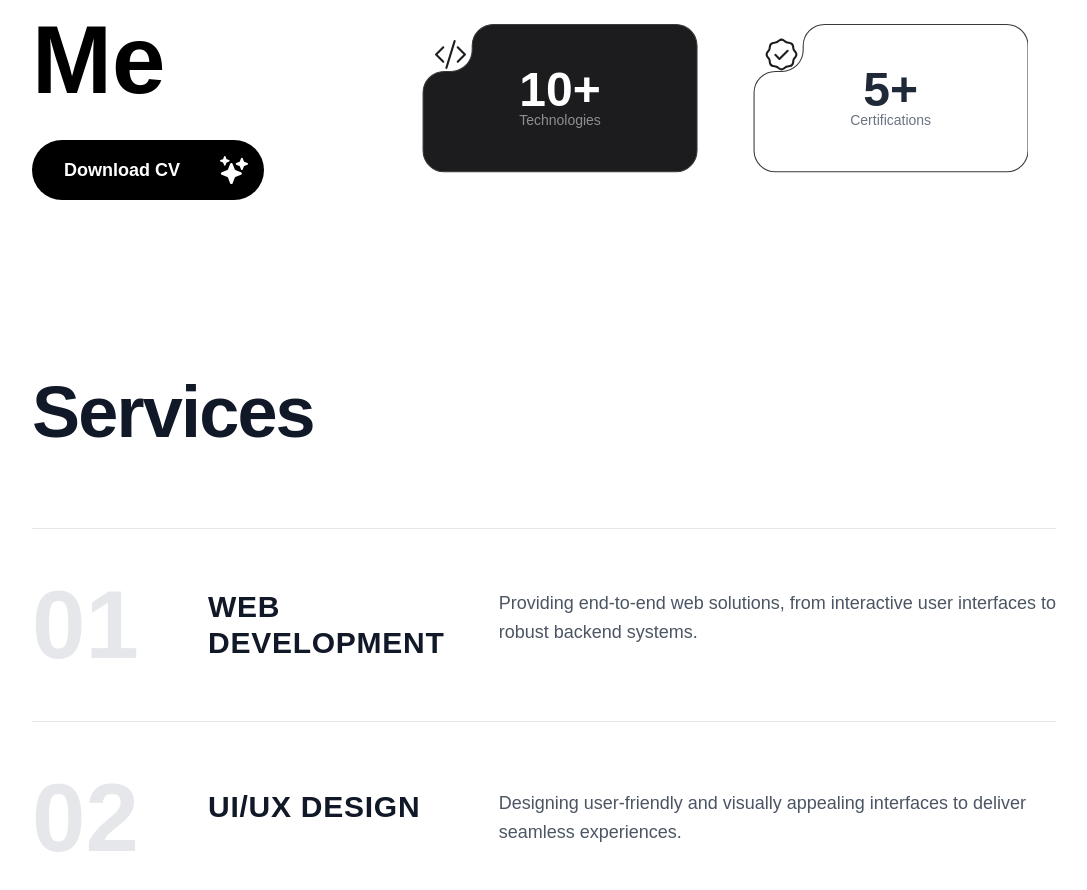
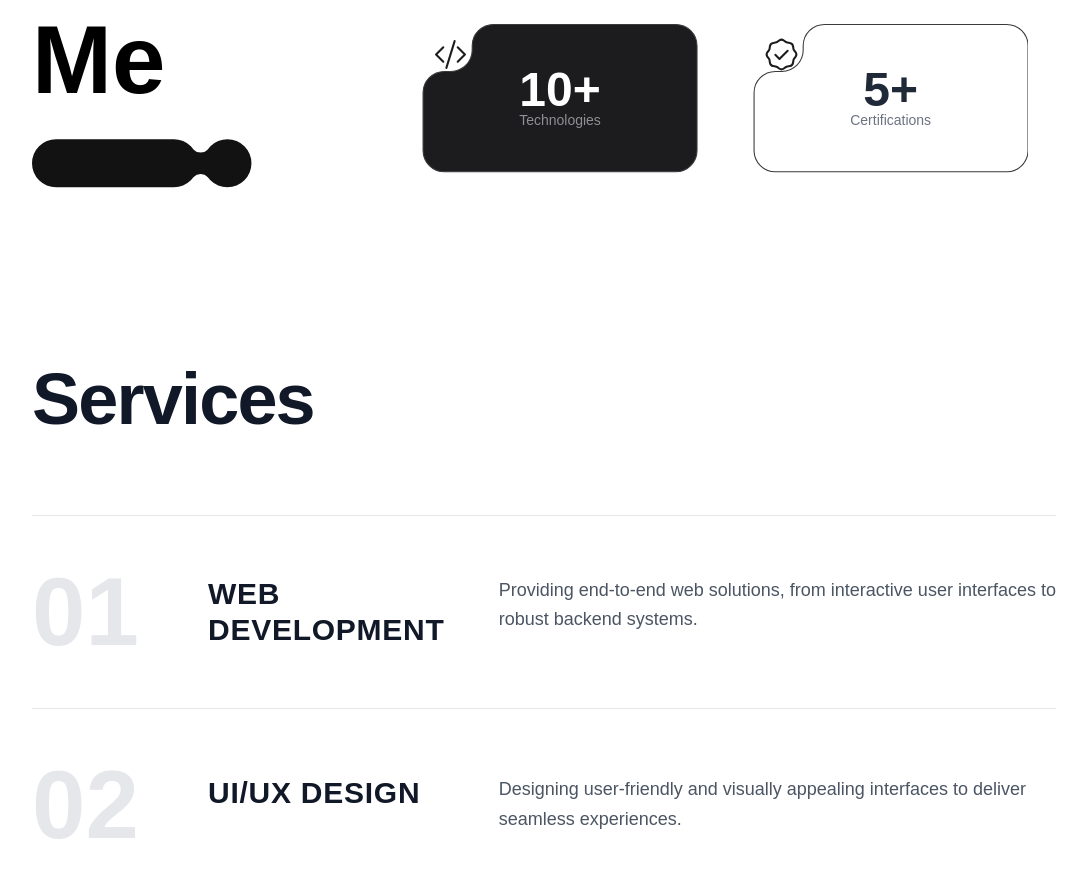
Before and after one commit to ahmdhzq/portfolio, a React (Create React App) app: page / in a window 1280 px wide. Shown: the part 1843-2733 px from the top of the page, without its empty margins (96-1183 px from the left). Built offline with nearby package versions, Linux system fonts and the light colour scheme.

Commit message:
update: Download Button with svg component

```diff
--- a/src/components/DownloadButton.js
+++ b/src/components/DownloadButton.js
@@ -1,38 +1,29 @@
-/* eslint-disable jsx-a11y/anchor-is-valid */
-import React from 'react';
-import { IoSparkles } from 'react-icons/io5';
-
-const DownloadButton = () => {
-    return (
-        <a
-            href="#"
-            download="nama-file-cv.pdf"
-            className="group inline-flex items-center justify-center my-8"
-        >
-            <div
-                className="
-            bg-black text-white
-            flex items-center
-            py-4 pl-8 pr-6
-            rounded-l-full
-            font-bold text-lg
-            transition-transform duration-300 ease-in-out
-            group-hover:scale-105"
-            >
-                <span>Download CV</span>
-            </div>
-            <div
-                className="
-        bg-black text-white
-        p-4
-        rounded-r-full
-        transition-transform duration-300 ease-in-out
-        group-hover:scale-105"
-            >
-                <IoSparkles size={28} />
-            </div>
-        </a>
-    );
-};
-
+import * as React from "react";
+const DownloadButton = (props) => (
+    <svg
+        width={220}
+        height={110.601}
+        viewBox="0 0 220 110.601"
+        fill="none"
+        xmlns="http://www.w3.org/2000/svg"
+        {...props}
+    >
+        <path
+            fill="#121212"
+            d="M219.459 55.3a24.046 24.046 0 0 1 -24.044 24.044 24.046 24.046 0 0 1 -24.043 -24.044 24.044 24.044 0 0 1 48.088 0"
+        />
+        <path
+            d="M185.648 59.078a24.046 24.046 0 0 0 -26.201 -5.212 23.98 23.98 0 0 0 -7.801 5.212l9.944 9.944a9.982 9.982 0 0 1 14.115 0z"
+            fill="#121212"
+        />
+        <path
+            d="M185.648 51.605a24.046 24.046 0 0 1 -34.002 0l9.944 -9.943a9.982 9.982 0 0 0 14.115 0z"
+            fill="#121212"
+        />
+        <path
+            fill="#121212"
+            d="M24.044 31.257h117.814a24.046 24.046 0 0 1 24.044 24.044 24.046 24.046 0 0 1 -24.044 24.044H24.044A24.046 24.046 0 0 1 0 55.3a24.046 24.046 0 0 1 24.044 -24.044"
+        />
+    </svg>
+);
 export default DownloadButton;
```
Also changed, not shown: src/components/AboutMe.js (line endings or trailing spaces).
